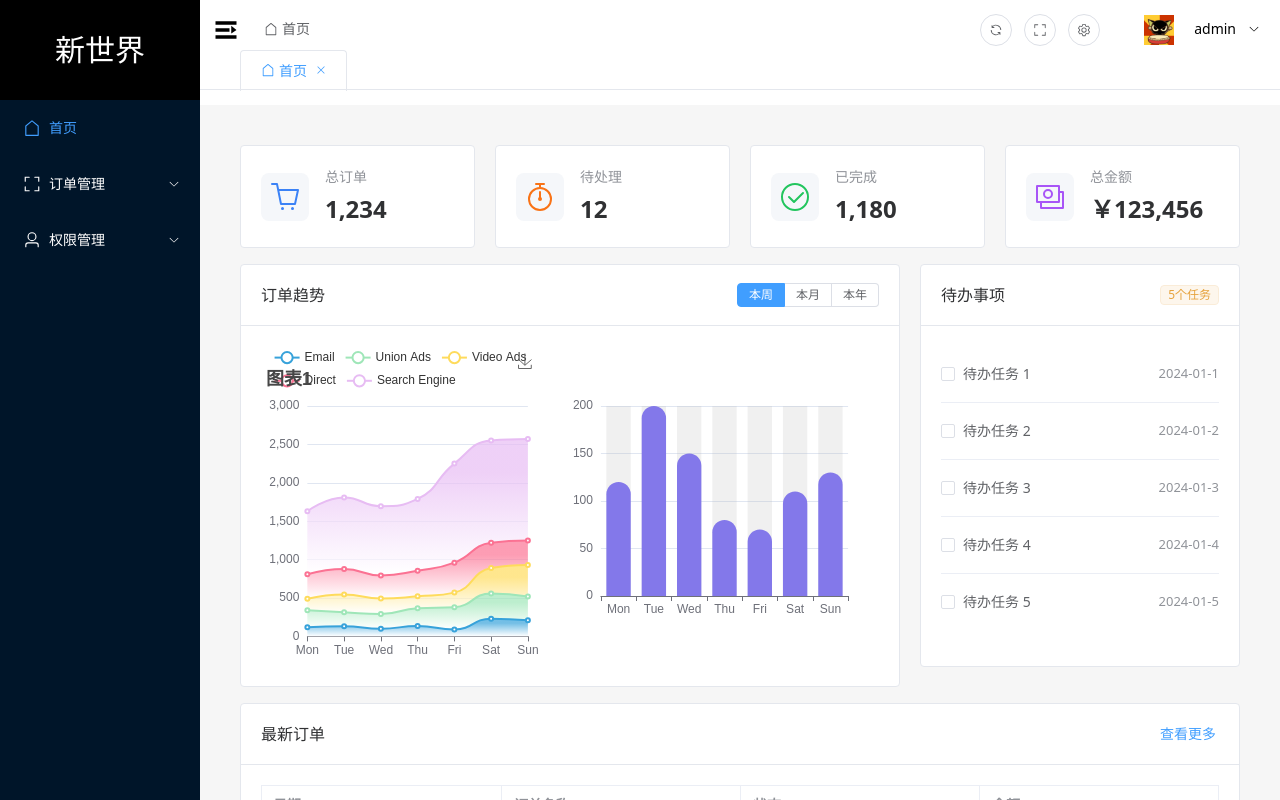
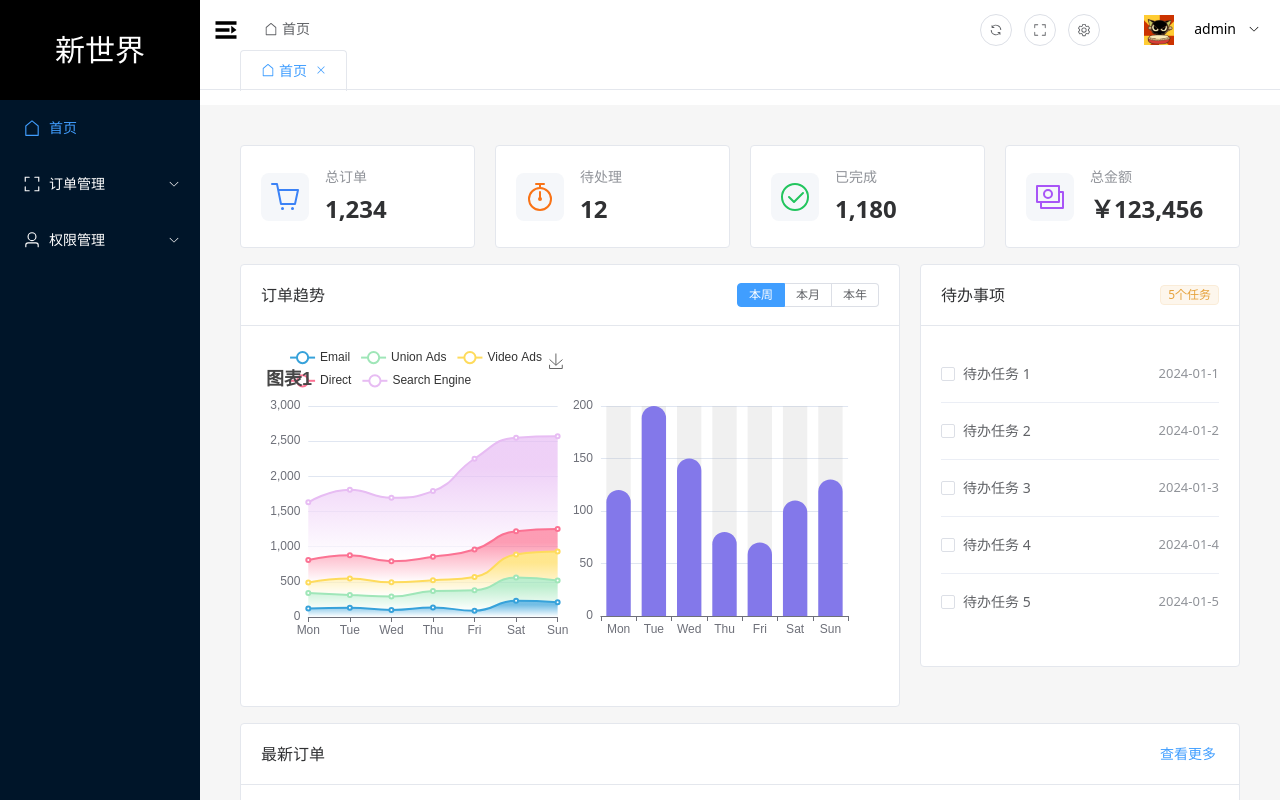
Before and after one commit to 331797832/Kunadmin, a Vue app: page /home in a window 1280 px wide. Built offline with nearby package versions, Linux system fonts and the light colour scheme.

Commit message:
【主页图表】优化图表位置

```diff
--- a/src/views/home/index.vue
+++ b/src/views/home/index.vue
@@ -31,9 +31,9 @@
               </el-radio-group>
             </div>
           </template>
-          <div class="h-80 flex justify-between">
-            <div class="w-[45%] h-[100%]" ref="radarRef"></div>
-            <div class="w-[50%] h-[100%]" ref="radarRef2"></div>
+          <div class="h-[100%] flex justify-between">
+            <div style="width: 500px; height: 300px" ref="radarRef"></div>
+            <div style="width: 500px; height: 340px" ref="radarRef2"></div>
           </div>
         </el-card>
       </el-col>
@@ -83,12 +83,17 @@
 import { ref } from "vue";
 import { useEcharts } from "@/hooks/echarts";
 import { barOptions, lineOptions } from "./data";
+
+// 第一个图表
 const { domRef: radarRef } = useEcharts(() => lineOptions as any, {
   onRender() {},
 });
+
+// 第二个图表
 const { domRef: radarRef2 } = useEcharts(() => barOptions as any, {
   onRender() {},
 });
+
 // 顶部卡片数据
 const cardList = [
   {
```
